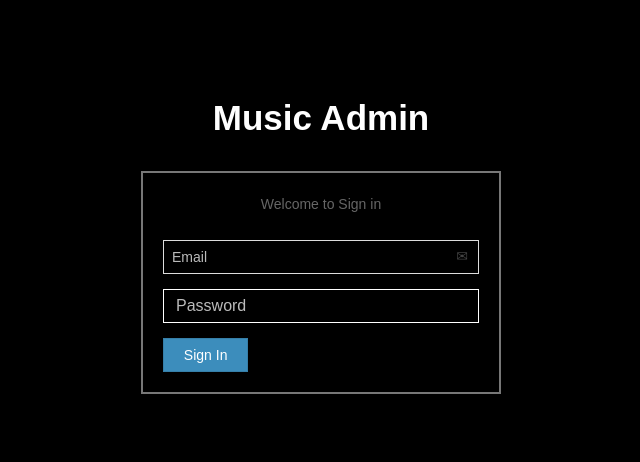
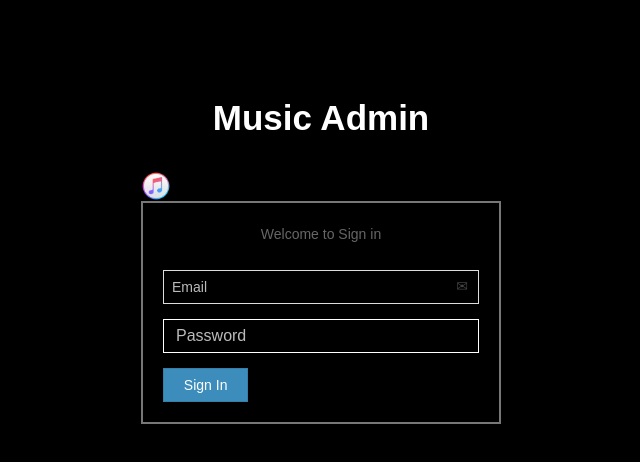
Before and after one commit to anil94developer/Music-Dashboard, a React (Create React App) app in the folder frontend/: page / in a window 1280 px wide. Shown: the top 462 px of the page, without its empty margins (319-959 px from the left). Built offline with nearby package versions, Linux system fonts and the light colour scheme; no server answers; a web font is replaced by a local one.

Commit message:
no change

```diff
--- a/frontend/src/Components/Login/Login.js
+++ b/frontend/src/Components/Login/Login.js
@@ -48,6 +48,10 @@ export const Login = () => {
                         <b>Music Admin</b>
                     </a>
                 </div>
+                <img
+                  src={require(`../../assets/images/store/apptune.png`)}
+                  style={{ height: 30, width: 30 }}
+                />
                 <div className="login-box-body" style={{ borderWidth: 2 }}>
                     <p className="login-box-msg">Welcome to Sign in</p>
                     <form id="dataform" onSubmit={onSubmit}>
--- a/frontend/src/Components/One-release/STEP1.js
+++ b/frontend/src/Components/One-release/STEP1.js
@@ -85,6 +85,7 @@ export default function STEP1(props) {
                         onChange={(e) => setReleaseTitle(e.target.value)}
                     />
                 </div>
+
 
                 <div className="form-group" >
                     <label htmlFor="versionSubtitle">Version/Subtitle</label>
--- a/frontend/src/Components/One-release/Step6.js
+++ b/frontend/src/Components/One-release/Step6.js
@@ -13,6 +13,7 @@ export default function STEP6(props) {
     const { releaseData, fetchReleaseDetails } = props
     const { handleSubmit } = Step6Controller();
     const [finalStep, setFinalStep] = useState('');
+
 
     return (
         <div>
```
Also changed, not shown: 1 other file (tests, documents, lock files or other folders).
